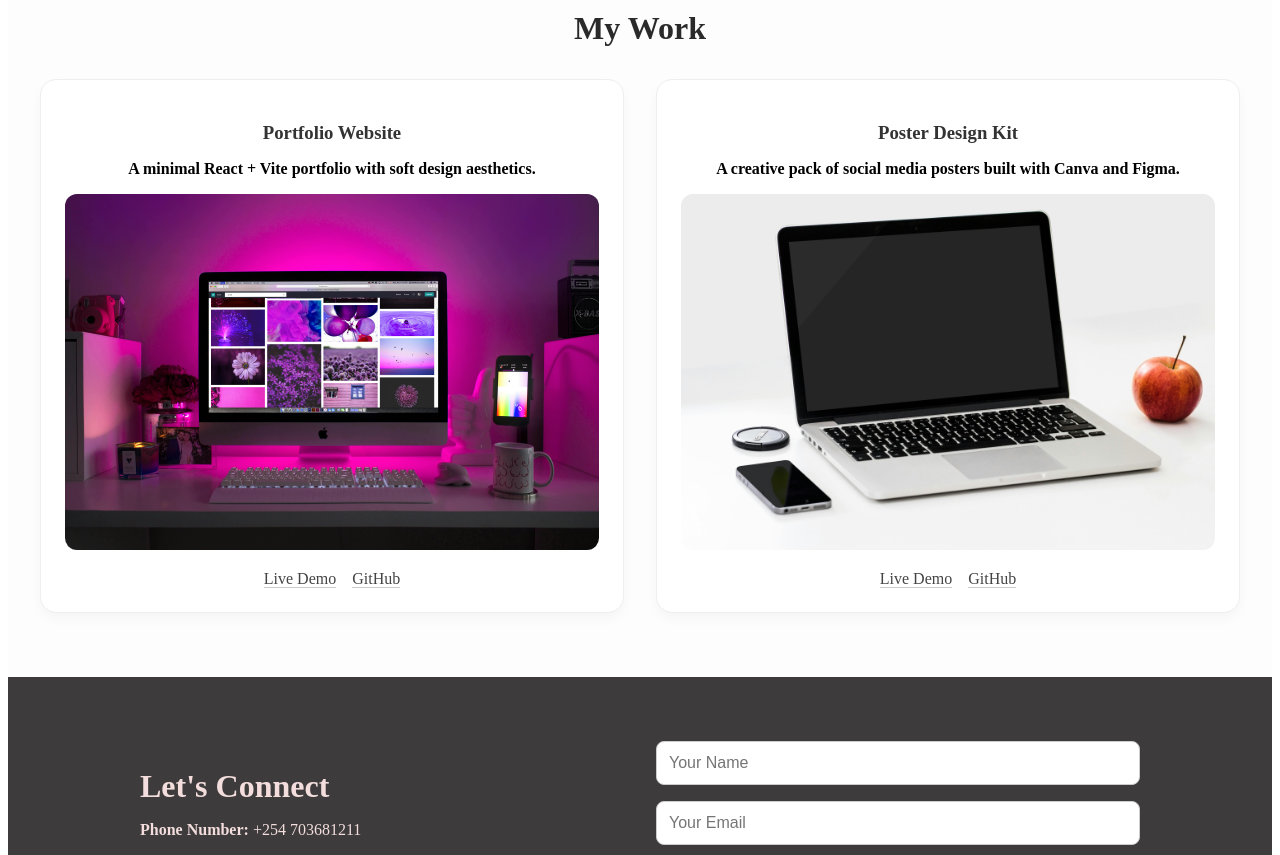
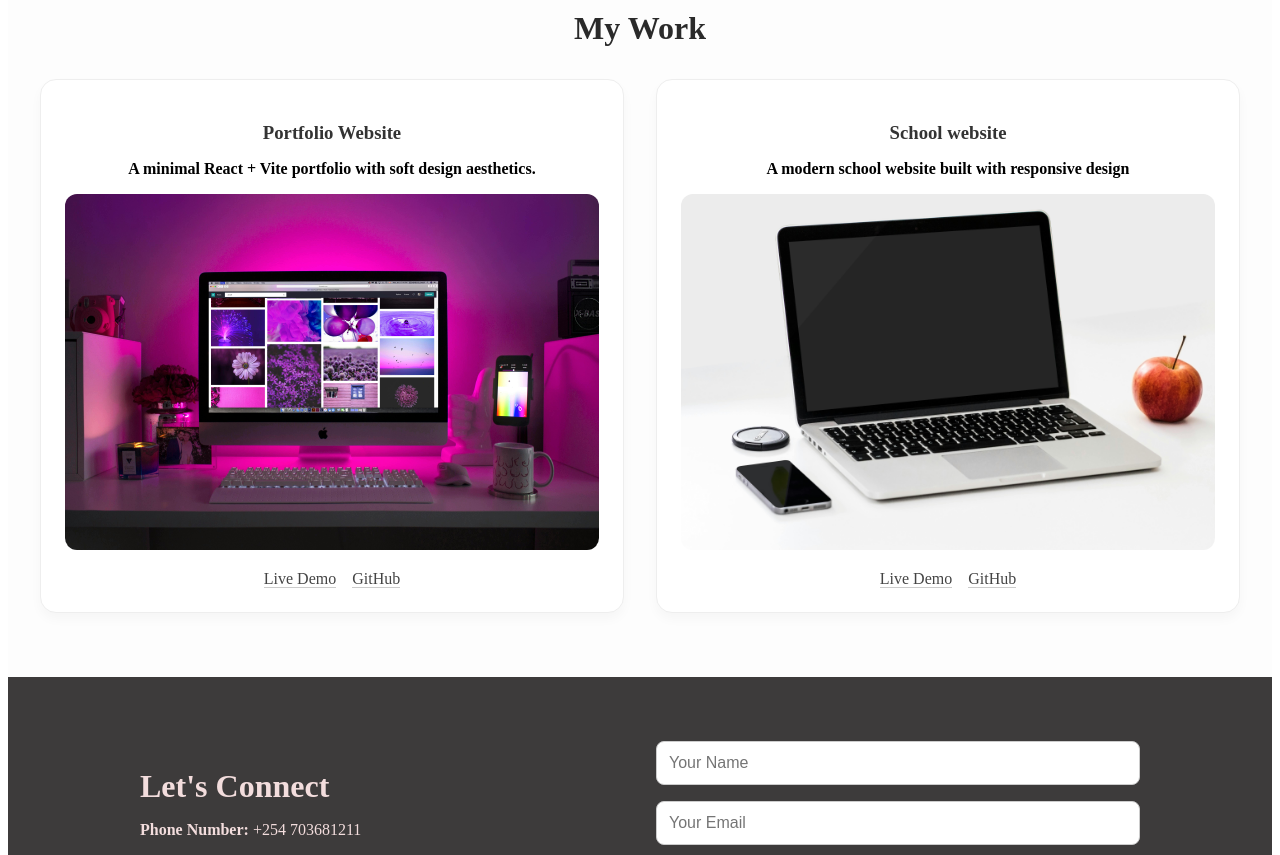
Before and after one commit to H1baq/my-portfolio, a React (Vite) app: page / in a window 1280 px wide. Shown: the part 980-1835 px from the top of the page. Built offline with nearby package versions, Linux system fonts and the light colour scheme.

Commit message:
final project touch ups

```diff
--- a/src/Components/Projects.jsx
+++ b/src/Components/Projects.jsx
@@ -12,10 +12,10 @@ const projectList = [
     code: "https://github.com/H1baq/my-portfolio",
   },
   {
-    title: "Poster Design Kit",
-    description: "A creative pack of social media posters built with Canva and Figma.",
+    title: "School website",
+    description: "A modern school website built with responsive design ",
     image: project1Img,
-    demo: "https://demo.com",
+    demo: "",
     code: "https://github.com/H1baq/Edu_Link",
   },
 ];
```
